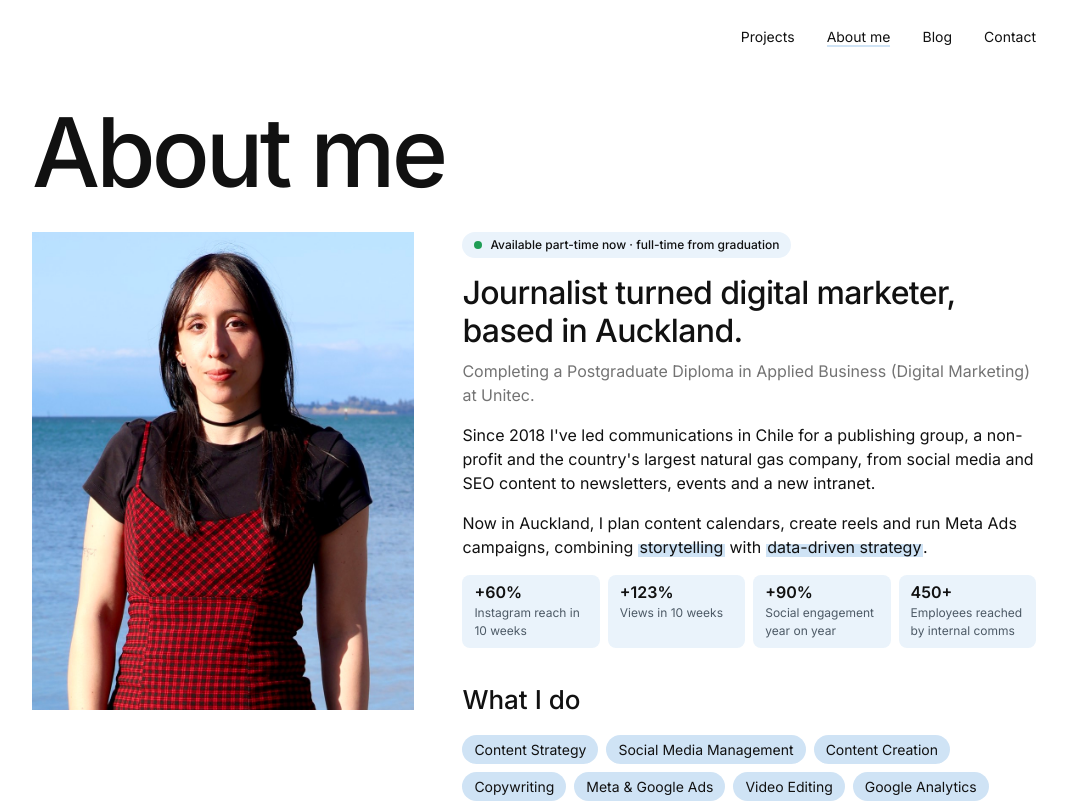
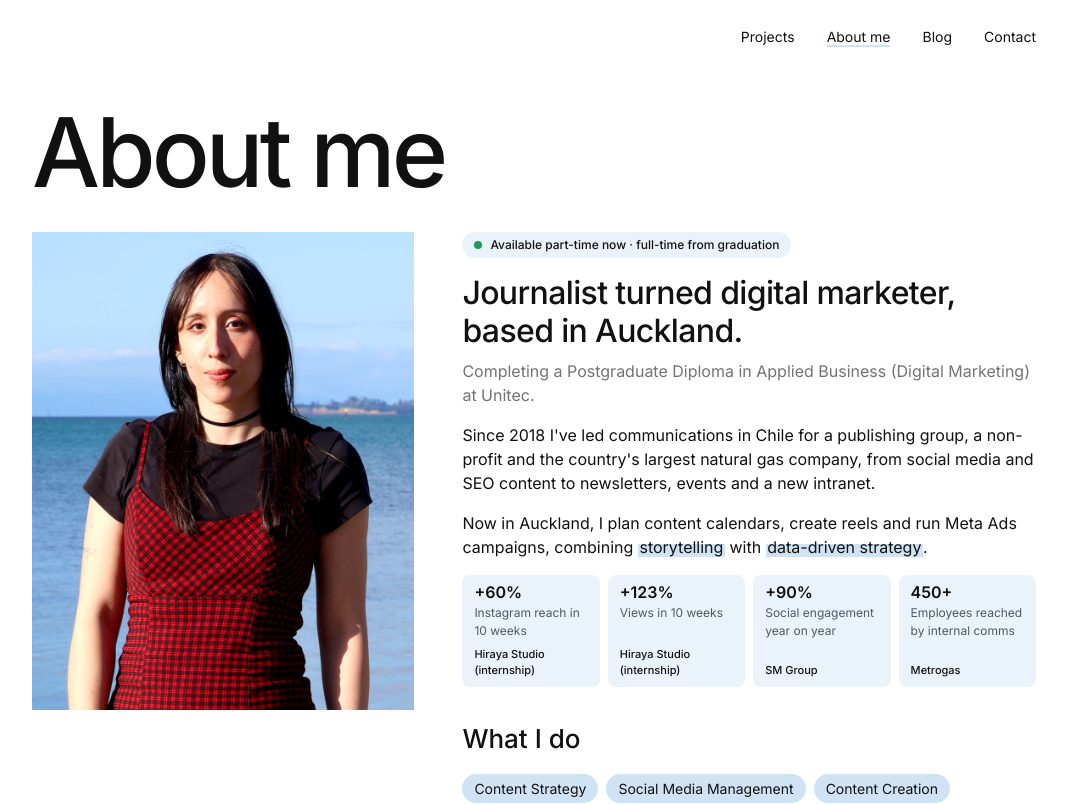
Before and after one commit to cvallescristian/dani-portfolio, a React (Vite) app: page /about in a window 1280 px wide. Shown: the top 805 px of the page, without its empty margins (106-1173 px from the left). Built offline with nearby package versions, Linux system fonts and the light colour scheme.

Commit message:
feat: show where each about stat was achieved

```diff
--- a/src/data/profile.ts
+++ b/src/data/profile.ts
@@ -18,10 +18,10 @@ export const profile: Profile = {
   aboutLead: 'Journalist turned digital marketer, based in Auckland.',
   aboutSub: 'Completing a Postgraduate Diploma in Applied Business (Digital Marketing) at Unitec.',
   stats: [
-    { value: '+60%', label: 'Instagram reach in 10 weeks' },
-    { value: '+123%', label: 'Views in 10 weeks' },
-    { value: '+90%', label: 'Social engagement year on year' },
-    { value: '450+', label: 'Employees reached by internal comms' },
+    { value: '+60%', label: 'Instagram reach in 10 weeks', source: 'Hiraya Studio (internship)' },
+    { value: '+123%', label: 'Views in 10 weeks', source: 'Hiraya Studio (internship)' },
+    { value: '+90%', label: 'Social engagement year on year', source: 'SM Group' },
+    { value: '450+', label: 'Employees reached by internal comms', source: 'Metrogas' },
   ],
   // ==text== is rendered with a light blue marker highlight.
   about: [
--- a/src/data/types.ts
+++ b/src/data/types.ts
@@ -33,6 +33,7 @@ export type Tool = {
 export type Stat = {
   value: string
   label: string
+  source: string
 }
 
 export type Profile = {
--- a/src/pages/AboutPage.css
+++ b/src/pages/AboutPage.css
@@ -93,6 +93,14 @@
 .about__stat-label {
   font-size: var(--fs-xs);
   color: var(--color-text-on-accent);
+}
+
+.about__stat-source {
+  margin-top: auto;
+  padding-top: var(--space-1);
+  font-size: 0.6875rem;
+  font-weight: 500;
+  color: var(--color-text);
 }
 
 .about__paragraph {
--- a/src/pages/AboutPage.tsx
+++ b/src/pages/AboutPage.tsx
@@ -42,6 +42,7 @@ function AboutPage() {
               <li key={stat.label} className="about__stat">
                 <span className="about__stat-value">{stat.value}</span>
                 <span className="about__stat-label">{stat.label}</span>
+                <span className="about__stat-source">{stat.source}</span>
               </li>
             ))}
           </ul>
```
